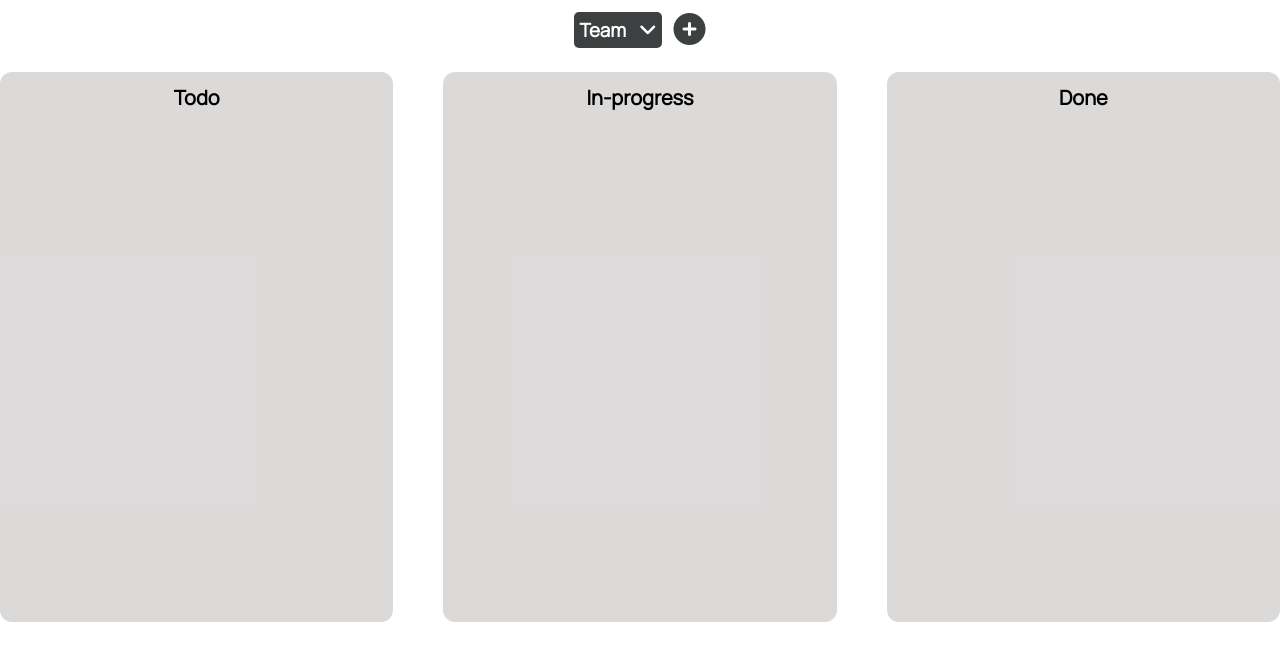
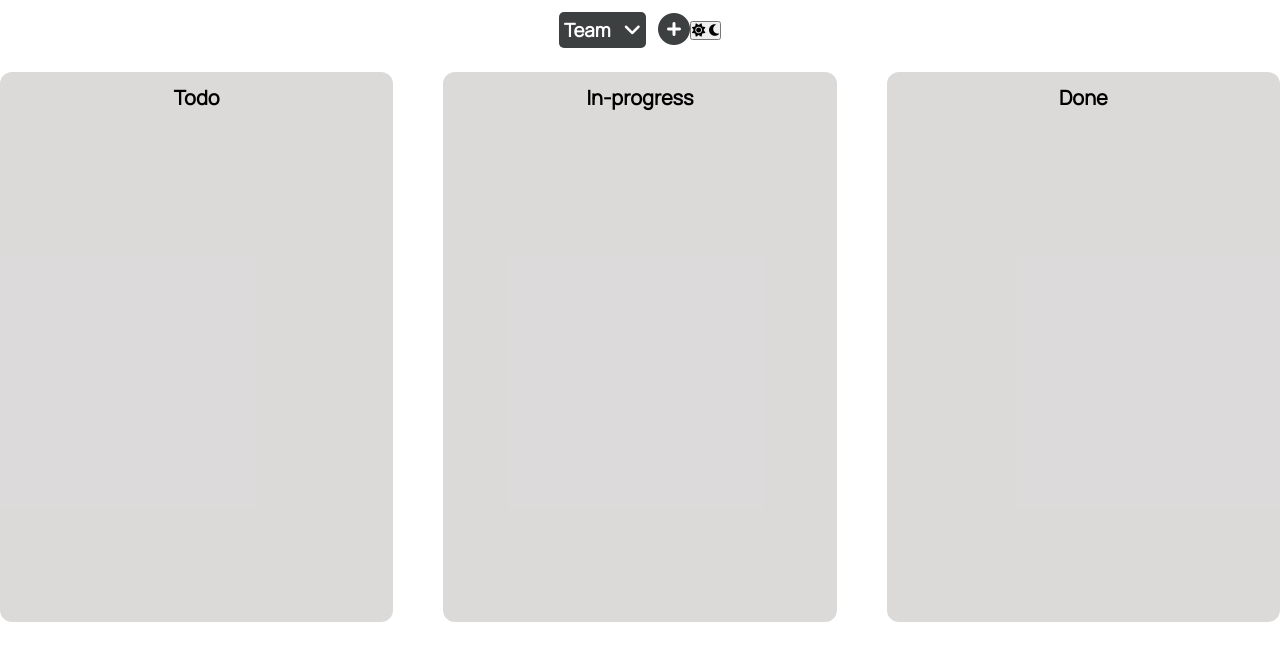
Before and after one commit to Jerico007/JIRA_CLONE, a plain HTML site: page index.html in a window 1280 px wide. Drawn offline with Linux system fonts and the light colour scheme.

Commit message:
Update index.html

```diff
--- a/index.html
+++ b/index.html
@@ -46,6 +46,12 @@
       <span id="create"
         ><i class="fa-solid fa-circle-plus fa-2xl" style="color: #3d4040"></i
       ></span>
+      <div class="toggle-container">
+        <button class="toggle-button active" id="dark-mode-toggle">
+          <i class="icon fas fa-sun"></i>
+          <i class="icon fas fa-moon"></i>
+        </button>
+      </div>
     </div>
     <div class="tasks-containers">
       <div class="tasks" id="TODO">
```
